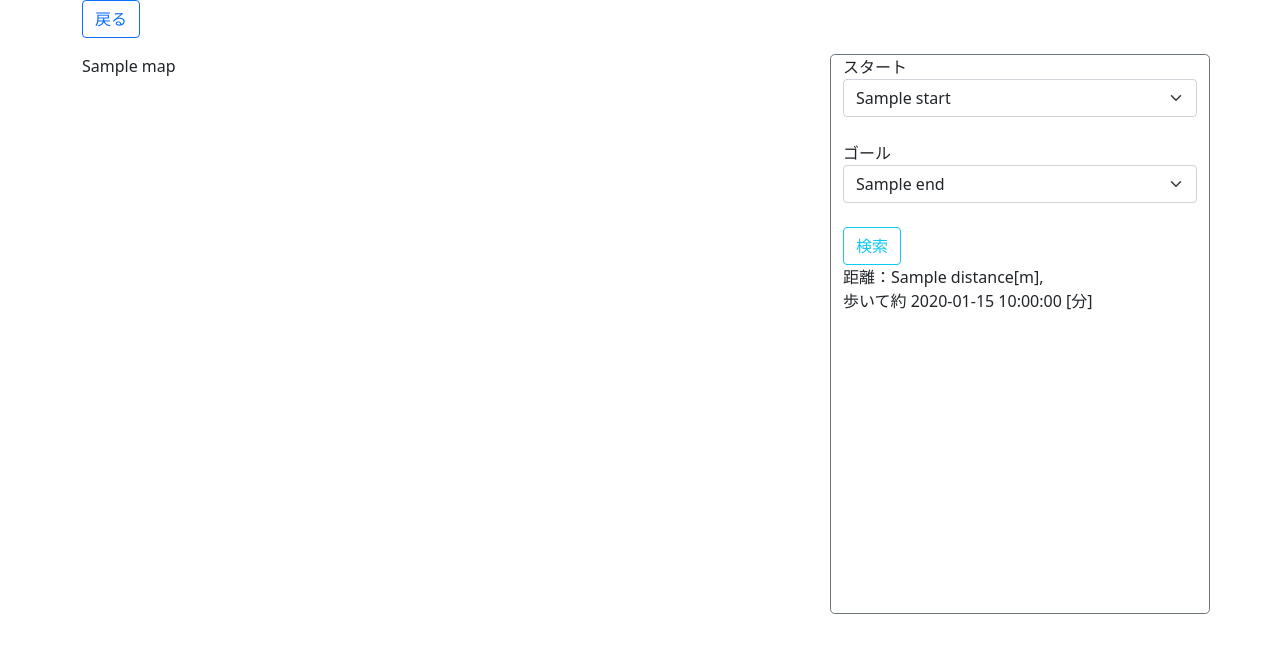
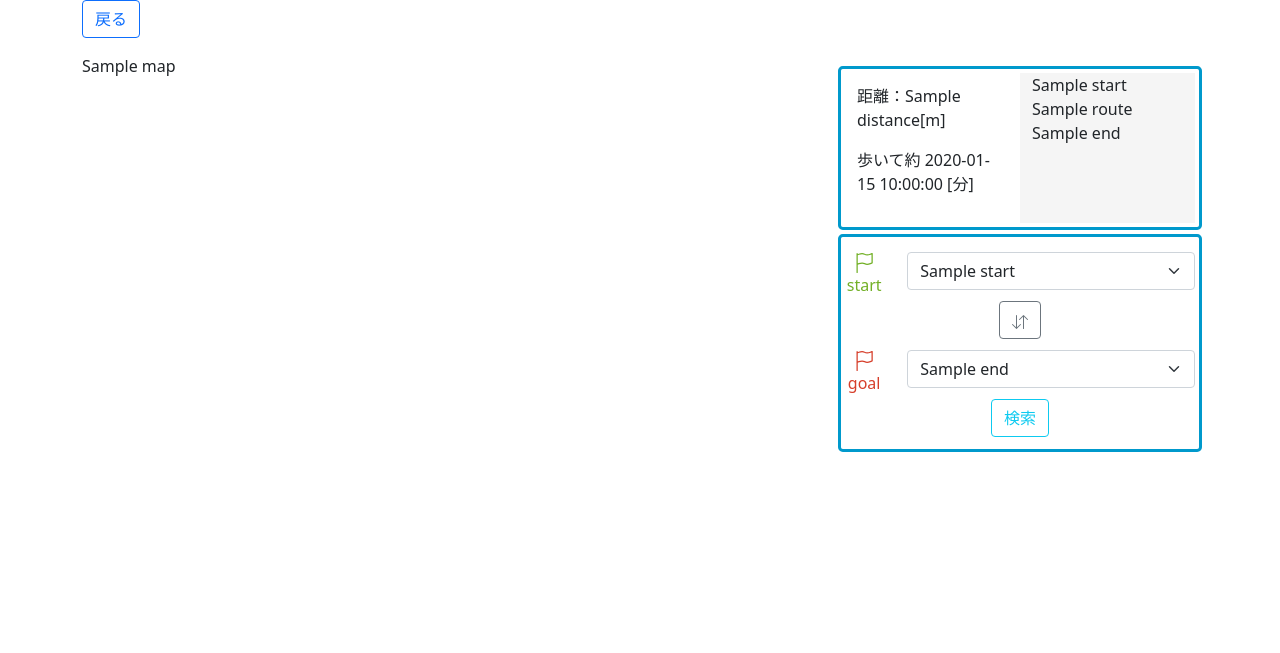
Before and after one commit to naokeyn/flask_test, a Flask app: template templates/map.html in a window 1280 px wide. Shown: the top 653 px of the page. Run offline with Flask 2, Linux system fonts and the light colour scheme; the template is opened without the code that fills it: most values are stand-ins (such as "Sample title", 1, 10 or a date in 2020); parts of the project's set-up code (start-up, migrations or seed data) failed here and were passed over.

Commit message:
add route

```diff
--- a/main.py
+++ b/main.py
@@ -37,12 +37,15 @@ def map_data(start, end):
     iframe = BeautifulSoup(map, "html.parser")
     iframe = iframe.select_one("iframe")
 
+    route = route.split("\n")
+
     data = {
         "map": Markup(iframe),
         "distance": d,
         "time": t,
         "start": start,
-        "end": end
+        "end": end,
+        "route": route
     }
 
     return data
@@ -203,10 +206,5 @@ def room_result():
     return redirect(url_for('map', start=start, end=end))
 
 
-# @app.route("/<text>")
-# def text(text):
-#     return render_template("hello.html", text=text)
-
-
 if __name__ == "__main__":
     app.run(debug=True)
--- a/templates/map.html
+++ b/templates/map.html
@@ -19,7 +19,9 @@
 <div class="container">
     <div class="row">
         <p>
-            <a href="/" class="btn btn-outline-primary">戻る</a>
+            <button type="button" onclick="history.back()" class="btn btn-outline-primary">
+                戻る
+            </button>
         </p>
     </div>
     <div class="row">
@@ -29,50 +31,113 @@
             </div>
         </div>
 
-        <div class="col-md-4 rounded-3 border border-secondary">
+        <div class="col-md-4">
 
-            <form name="node" action="/map" method="post">
-                スタート
-                <select name="start" class="form-select" id="start" onchange="rewrite('end')">
-                    {% for i in starts %}
-                        <option value="{{ i }}"
-                                {% if i==data.start %}
-                                    selected
-                                {% endif %}
-                                {% if i==data.end %}
-                                    disabled
-                                {% endif %}>
+
+            <div class="container m-0 p-2">
+                <div class="row rounded-3 p-1 mb-1 mt-1" style="border: solid 3px #0099cc;">
+                    <div class="col d-flex align-items-center">
+                        <div>
+                            <p>
+                                距離：{{ data.distance }}[m]
+                            </p>
+                            <p>
+                                歩いて約 {{ data.time }} [分]
+                            </p>
+
+                        </div>
+                    </div>
+                    <div class="col overflow-scroll " style="height: 150px; background-color: whitesmoke;">
+
+                        {{ data.start }}
+                        {% for i in data.route %}
+                        <p class="p-0 m-0">
                             {{ i }}
-                        </option>
-                    {% endfor %}
-                </select>
-                <br>
-                ゴール
-                <select name="end" class="form-select" id="end" onchange="rewrite('start')">
-                    {% for i in ends %}
-                        <option value="{{i}}"
-                            {% if i==data.end %}
-                                selected
-                            {% endif%}
-                            {% if i==data.start %}
-                                disabled
-                            {% endif %}>
-                            {{i}}
-                        </option>
-                    {% endfor %}
-                </select>
-                <br>
-                <button type="submit" class="btn btn-outline-info">検索</button>
-            </form>
+                        </p>
+                        {% endfor %}
+                        {{ data.end }}
+                    </div>
+                </div>
 
-            <p>
-                距離：{{ data.distance }}[m],
-                <br>
-                歩いて約 {{ data.time }} [分]
-            </p>
+                <div class="row rounded-3 p-1 mt-1" style="border: solid 3px #0099cc;">
+
+                    <form name="node" action="/map" method="post" class="container m-0 p-0">
+
+                        <div class="row mt-1 mb-1 d-flex align-items-center" style="height: 60;">
+                            <div class="col-2 mt-1 text-center" style="color: #72b026;">
+                                <svg xmlns="http://www.w3.org/2000/svg" width="20" height="20" fill="currentColor"
+                                    class="bi bi-flag" viewBox="0 0 16 16">
+                                    <path
+                                        d="M14.778.085A.5.5 0 0 1 15 .5V8a.5.5 0 0 1-.314.464L14.5 8l.186.464-.003.001-.006.003-.023.009a12.435 12.435 0 0 1-.397.15c-.264.095-.631.223-1.047.35-.816.252-1.879.523-2.71.523-.847 0-1.548-.28-2.158-.525l-.028-.01C7.68 8.71 7.14 8.5 6.5 8.5c-.7 0-1.638.23-2.437.477A19.626 19.626 0 0 0 3 9.342V15.5a.5.5 0 0 1-1 0V.5a.5.5 0 0 1 1 0v.282c.226-.079.496-.17.79-.26C4.606.272 5.67 0 6.5 0c.84 0 1.524.277 2.121.519l.043.018C9.286.788 9.828 1 10.5 1c.7 0 1.638-.23 2.437-.477a19.587 19.587 0 0 0 1.349-.476l.019-.007.004-.002h.001M14 1.221c-.22.078-.48.167-.766.255-.81.252-1.872.523-2.734.523-.886 0-1.592-.286-2.203-.534l-.008-.003C7.662 1.21 7.139 1 6.5 1c-.669 0-1.606.229-2.415.478A21.294 21.294 0 0 0 3 1.845v6.433c.22-.078.48-.167.766-.255C4.576 7.77 5.638 7.5 6.5 7.5c.847 0 1.548.28 2.158.525l.028.01C9.32 8.29 9.86 8.5 10.5 8.5c.668 0 1.606-.229 2.415-.478A21.317 21.317 0 0 0 14 7.655V1.222z" />
+                                </svg>
+                                <p class="text-sm p-0 m-0">
+                                    start
+                                </p>
+                            </div>
+                            <div class="col-10">
+                                <select name="start" class="form-select" id="start" onchange="rewrite('end')">
+                                    {% for i in starts %}
+                                    <option value="{{ i }}" {% if i==data.start %} selected {% endif %} {% if
+                                        i==data.end %} disabled {% endif %}>
+                                        {{ i }}
+                                    </option>
+                                    {% endfor %}
+                                </select>
+                            </div>
+                        </div>
+
+                        <div class="row text-center">
+                            <div class="col">
+                                <button class="btn btn-outline-secondary" type="button" onclick="change()">
+                                    <svg xmlns="http://www.w3.org/2000/svg" width="16" height="16" fill="currentColor"
+                                        class="bi bi-arrow-down-up" viewBox="0 0 16 16">
+                                        <path fill-rule="evenodd"
+                                            d="M11.5 15a.5.5 0 0 0 .5-.5V2.707l3.146 3.147a.5.5 0 0 0 .708-.708l-4-4a.5.5 0 0 0-.708 0l-4 4a.5.5 0 1 0 .708.708L11 2.707V14.5a.5.5 0 0 0 .5.5zm-7-14a.5.5 0 0 1 .5.5v11.793l3.146-3.147a.5.5 0 0 1 .708.708l-4 4a.5.5 0 0 1-.708 0l-4-4a.5.5 0 0 1 .708-.708L4 13.293V1.5a.5.5 0 0 1 .5-.5z" />
+                                    </svg>
+                                </button>
+                            </div>
+                        </div>
+
+                        <div class="row mt-1 mb-1 d-flex align-items-center" style="height: 60;">
+                            <div class="col-2 mt-1 text-center" style="color: #d63e2a;">
+                                <svg xmlns="http://www.w3.org/2000/svg" width="20" height="20" fill="currentColor"
+                                    class="bi bi-flag" viewBox="0 0 16 16">
+                                    <path
+                                        d="M14.778.085A.5.5 0 0 1 15 .5V8a.5.5 0 0 1-.314.464L14.5 8l.186.464-.003.001-.006.003-.023.009a12.435 12.435 0 0 1-.397.15c-.264.095-.631.223-1.047.35-.816.252-1.879.523-2.71.523-.847 0-1.548-.28-2.158-.525l-.028-.01C7.68 8.71 7.14 8.5 6.5 8.5c-.7 0-1.638.23-2.437.477A19.626 19.626 0 0 0 3 9.342V15.5a.5.5 0 0 1-1 0V.5a.5.5 0 0 1 1 0v.282c.226-.079.496-.17.79-.26C4.606.272 5.67 0 6.5 0c.84 0 1.524.277 2.121.519l.043.018C9.286.788 9.828 1 10.5 1c.7 0 1.638-.23 2.437-.477a19.587 19.587 0 0 0 1.349-.476l.019-.007.004-.002h.001M14 1.221c-.22.078-.48.167-.766.255-.81.252-1.872.523-2.734.523-.886 0-1.592-.286-2.203-.534l-.008-.003C7.662 1.21 7.139 1 6.5 1c-.669 0-1.606.229-2.415.478A21.294 21.294 0 0 0 3 1.845v6.433c.22-.078.48-.167.766-.255C4.576 7.77 5.638 7.5 6.5 7.5c.847 0 1.548.28 2.158.525l.028.01C9.32 8.29 9.86 8.5 10.5 8.5c.668 0 1.606-.229 2.415-.478A21.317 21.317 0 0 0 14 7.655V1.222z" />
+                                </svg>
+                                <p class="text-sm p-0 m-0">
+                                    goal
+                                </p>
+                            </div>
+                            <div class="col-10">
+                                <select name="end" class="form-select" id="end" onchange="rewrite('start')">
+                                    {% for i in ends %}
+                                    <option value="{{i}}" {% if i==data.end %} selected {% endif%} {% if i==data.start
+                                        %} disabled {% endif %}>
+                                        {{i}}
+                                    </option>
+                                    {% endfor %}
+                                </select>
+                            </div>
+                        </div>
+
+                        <div class="text-center mb-2">
+                            <button type="submit" class="btn btn-outline-info">検索</button>
+                        </div>
+                    </form>
+
+                </div>
+
+
+            </div>
+
+
+
 
         </div>
     </div>
+
+
 
 </div>
 
@@ -80,5 +145,23 @@
 </html>
 
 <script src="../static/map.js"></script>
+<script>
+    // 目的地と出発地の入れ替え
+    let change = () => {
+
+        const start = document.getElementById("start")
+        const end = document.getElementById("end")
+
+        let start_value = start.value
+        let end_value = end.value
+
+        start.value = end_value
+        end.value = start_value
+
+        rewrite("start")
+        rewrite("end")
+
+    }
+</script>
 
 {% endblock %}
```
